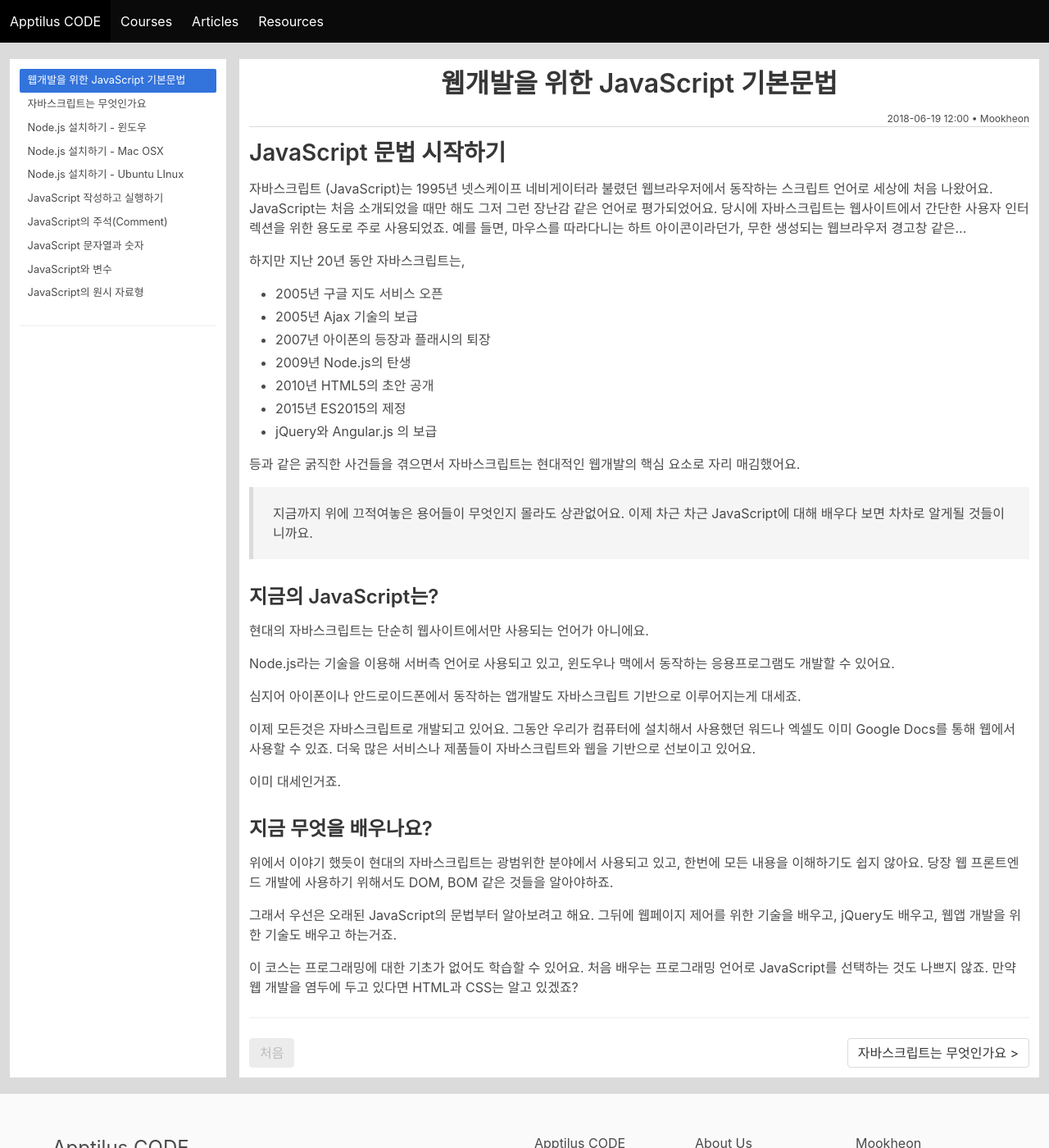
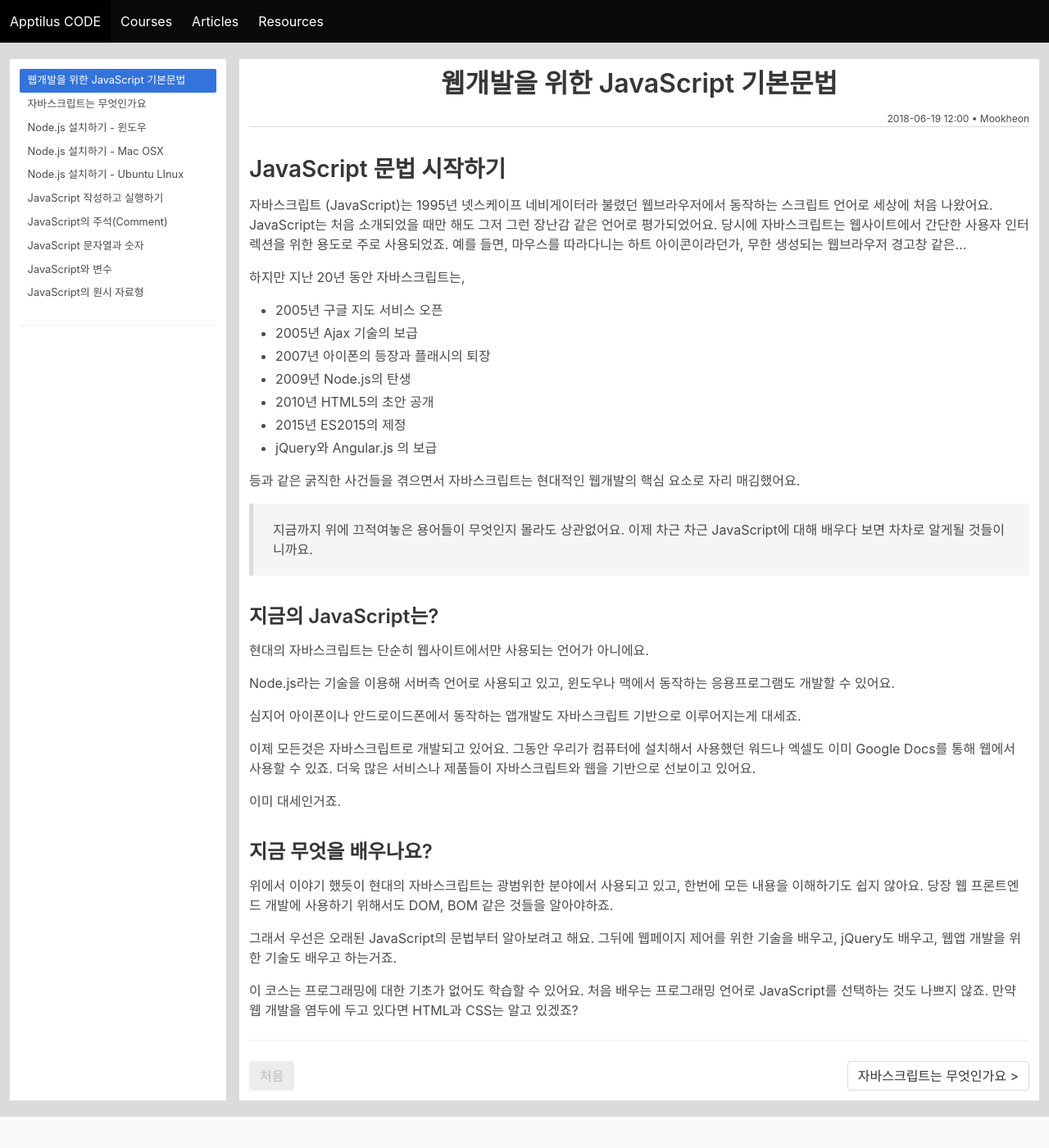
Before and after one commit to sean-jo/loldoc-jekyll, a Jekyll site: the page built from _docs/javascript-basic/index.md, in a window 1280 px wide and 1400 px high. Shown: the whole window at 82% size. Built offline with Jekyll 4.4.1, drawn with Linux system fonts in a browser that asks for light colours; emoji names are drawn with the system emoji font.

Commit message:
Modify overlapping with internal link and header

```diff
--- a/_sass/codelol.scss
+++ b/_sass/codelol.scss
@@ -18,6 +18,13 @@
 
   th {
     background-color: $white-ter;
+  }
+}
+
+.content .post-content {
+  h2, h3, h4 {
+    margin-top: -40px;
+    padding-top: 60px;
   }
 }
 
```
